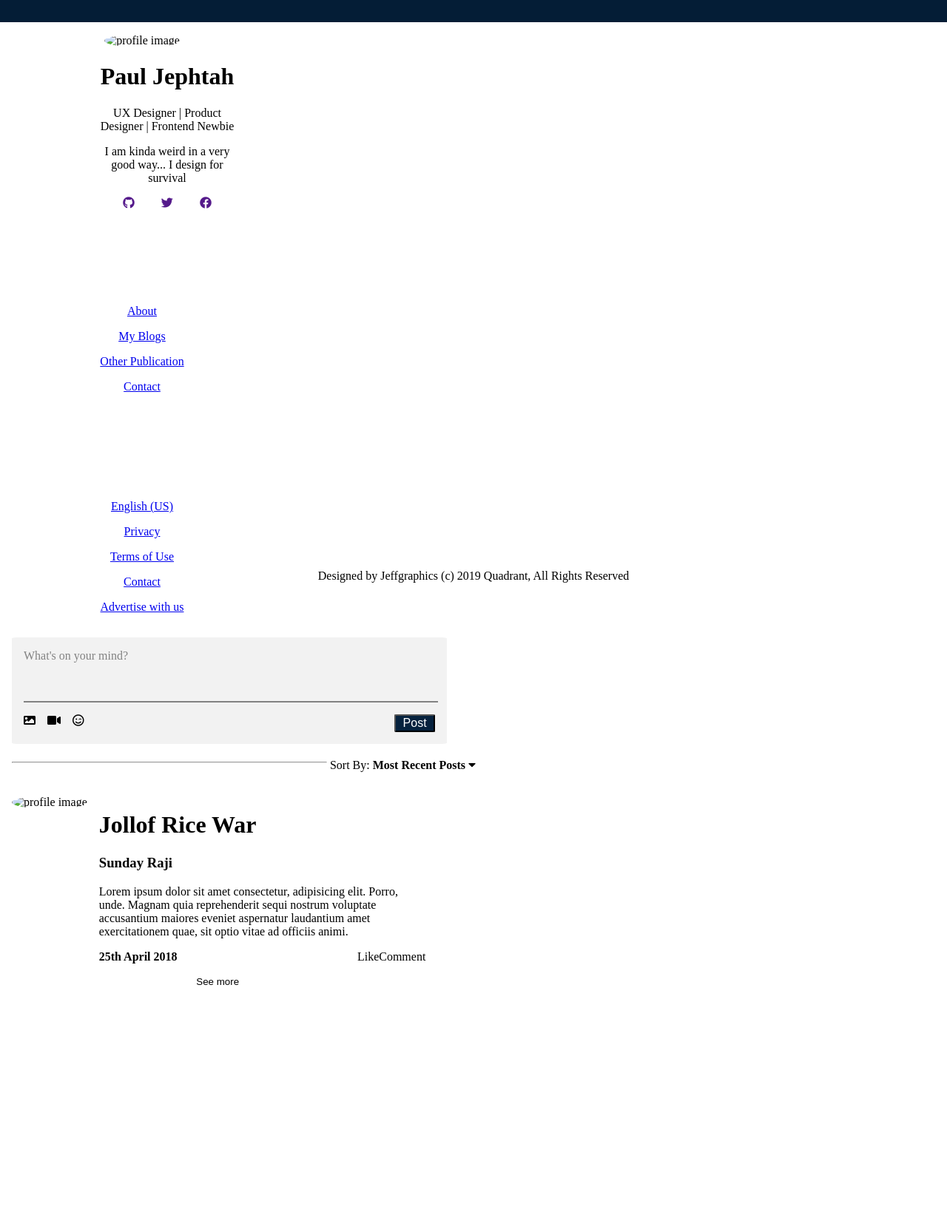
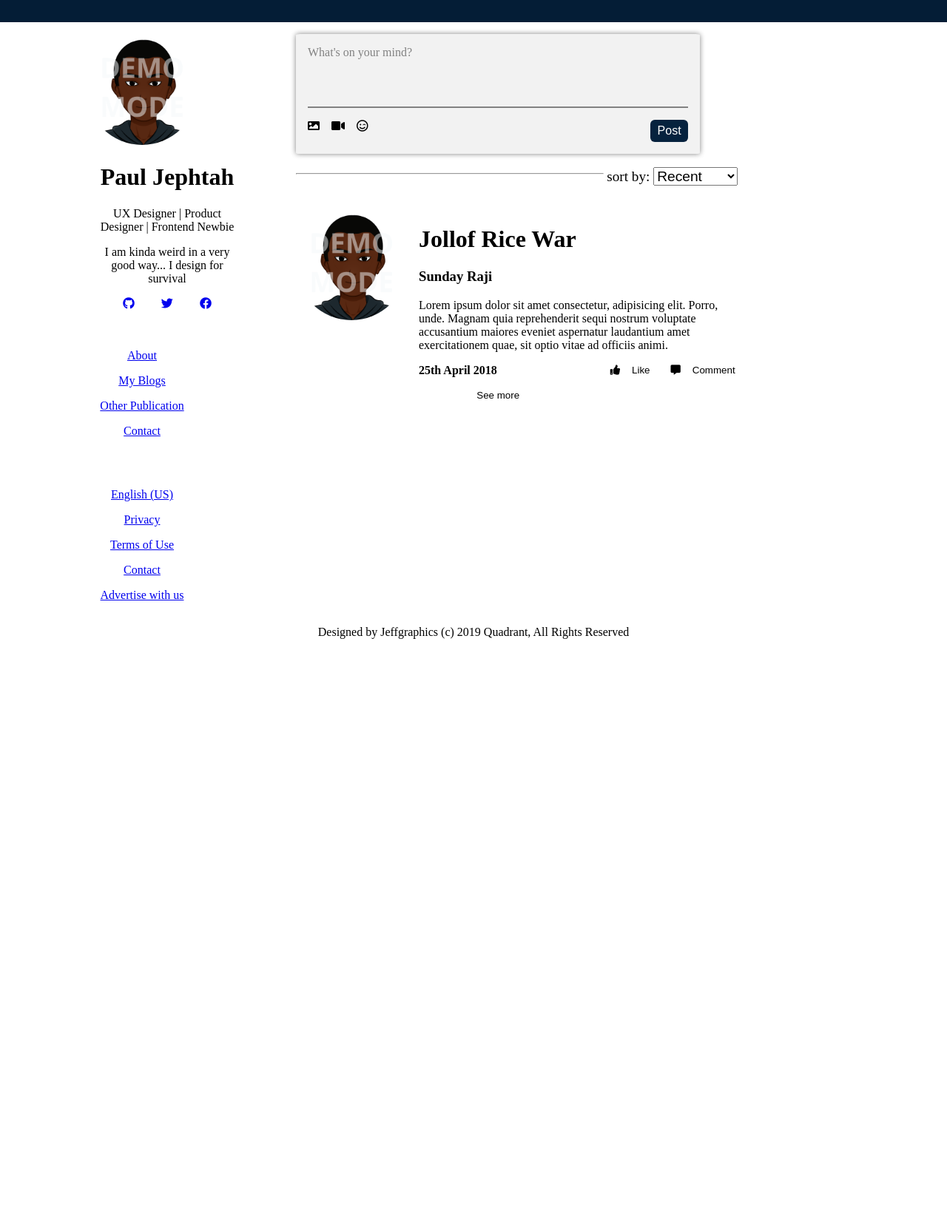
Before and after one commit to hng5-blog-task/blog-task, a PHP site: page /profile.html in a window 1280 px wide. Shown: the whole page at 74% size. After the commit the page ends 864 px from the top, so only its background shows below. Run offline with PHP 8.4, Linux system fonts and the light colour scheme; some libraries are stand-ins or nearby versions.

Commit message:
style profile page and editor page

```diff
--- a/Signup.php
+++ b/Signup.php
@@ -1,4 +1,4 @@
-<<!DOCTYPE html>
+<!DOCTYPE html>
 <html>
 <head>
     <meta charset="utf-8">
--- a/css/theme1.css
+++ b/css/theme1.css
@@ -1,24 +1,25 @@
+* {
+  box-sizing: border-box;
+}
 body {
   margin: 0px;
 }
 .header {
   height: 30px;
   width: 100%;
-    background-color: #041D36;
+  background-color: #041d36;
 }
 
 .footer {
   height: 30px;
   width: 100%;
   text-align: center;
-    position: fixed;
   bottom: 0;
   margin-bottom: 1rem;
 }
 
 .mainContainer {
   display: flex;
-    flex-wrap: wrap;
 }
 
 .sidebar {
@@ -42,7 +43,9 @@ body {
 }
 
 .profileImage {
-    border-radius: 50%
+  width: 150px;
+  height: 150px;
+  border-radius: 50%;
 }
 
 .postInput-label {
@@ -56,6 +59,8 @@ body {
   border: none;
   border-bottom: 2px solid #828282;
   margin-bottom: 1rem;
+  margin-top: 1rem;
+  font-size: 1.2rem;
 }
 .post {
   display: flex;
@@ -84,23 +89,30 @@ body {
 
 .createPost {
   width: 63%;
-    background-color: #F2F2F2;
+  background-color: #f2f2f2;
   padding: 1rem;
   border-radius: 1%;
   margin-bottom: 1rem;
+  box-shadow: 0px 0px 7px #828282;
 }
 
 .postInput-footer {
   display: flex;
   justify-content: space-between;
 }
+.sort-section * {
+  font-size: 1.2rem;
+}
 
 .postButton {
-    background-color: #06223E;
-    color: #FFF;
-    border-radius: 5%;
+  background-color: #06223e;
+  padding: 6px;
+  border: 0;
+  color: #fff;
+  border-radius: 6px;
   font-size: 1rem;
   width: 10%;
+  cursor: pointer;
 }
 
 hr {
@@ -112,16 +124,20 @@ hr {
   font-weight: 600;
 }
 
-.postFooter{
+.postFooter {
   display: flex;
-    justify-content: space-between
+  justify-content: space-between;
 }
 
 .postActions {
   display: flex;
 }
-
-.postActions:first-child {
+.postActions * {
+  background-color: transparent;
+  border: none;
+  cursor: pointer;
+}
+.postActions *:nth-child(1) {
   margin-right: 1rem;
 }
 
--- a/profile.html
+++ b/profile.html
@@ -1,12 +1,17 @@
 <!DOCTYPE html>
 <html lang="en">
   <head>
-    <meta charset="UTF-8">
-    <meta name="viewport" content="width=device-width, initial-scale=1.0">
-    <meta http-equiv="X-UA-Compatible" content="ie=edge">
+    <meta charset="UTF-8" />
+    <meta name="viewport" content="width=device-width, initial-scale=1.0" />
+    <meta http-equiv="X-UA-Compatible" content="ie=edge" />
     <title>Blog Task</title>
-    <link rel="stylesheet" href="css/theme1.css">
-    <link rel="stylesheet" href="https://use.fontawesome.com/releases/v5.8.1/css/all.css" integrity="sha384-50oBUHEmvpQ+1lW4y57PTFmhCaXp0ML5d60M1M7uH2+nqUivzIebhndOJK28anvf" crossorigin="anonymous">
+    <link rel="stylesheet" href="css/theme1.css" />
+    <link
+      rel="stylesheet"
+      href="https://use.fontawesome.com/releases/v5.8.1/css/all.css"
+      integrity="sha384-50oBUHEmvpQ+1lW4y57PTFmhCaXp0ML5d60M1M7uH2+nqUivzIebhndOJK28anvf"
+      crossorigin="anonymous"
+    />
   </head>
   <body>
     <div class="container">
@@ -15,16 +20,16 @@
         <div class="sidebar">
           <div>
             <div>
-                        <img class="profileImage" src="https://via.placeholder.com/150" alt="profile image">
+              <img class="profileImage" src="./uploads/profile.png" alt="profile image" />
             </div>
             <div class="profileInfo">
               <h1>Paul Jephtah</h1>
-                        <p>UX Designer | Product Designer | Frontend Newbie </p>
+              <p>UX Designer | Product Designer | Frontend Newbie</p>
               <span class="profileAbout">I am kinda weird in a very good way... I design for survival</span>
               <div class="socialIcons">
-                            <a href=""> <i class="fab fa-github"></i></a>
-                            <a href=""><i class="fab fa-twitter"></i></a>
-                            <a href=""><i class="fab fa-facebook"></i></a>
+                <a href="#"><i class="fab fa-github"></i></a>
+                <a href="#"><i class="fab fa-twitter"></i></a>
+                <a href="#"><i class="fab fa-facebook"></i></a>
               </div>
             </div>
           </div>
@@ -47,7 +52,7 @@
             <form action="">
               <label for="" class="postInput-label">What's on your mind?</label>
               <br />
-                        <input class="postInput" type="text" required>
+              <input class="postInput" type="text" required spellcheck="true" />
               <div class="postInput-footer">
                 <div class="postIcons">
                   <i class="fas fa-image"></i>
@@ -58,23 +63,34 @@
               </div>
             </form>
           </div>
-                <div>
-                    <hr>
-                    <span> Sort By: <span class="sort">Most Recent Posts <i class="fas fa-caret-down"></i> </span></span>
+          <div class="sort-section">
+            <hr />
+            <span>
+              sort by:
+              <select name="sort" id="sort">
+                <option value="1">Recent</option>
+                <option value="2">Trending</option>
+                <option value="3">Old to new</option>
+              </select></span
+            >
           </div>
           <div class="post">
             <div>
-                        <img class="profileImage" src="https://via.placeholder.com/150" alt="profile image">
+              <img class="profileImage" src="./uploads/profile.png" alt="profile image" />
             </div>
             <div class="postDetails">
               <h1>Jollof Rice War</h1>
               <h3>Sunday Raji</h3>
-                        <p>Lorem ipsum dolor sit amet consectetur, adipisicing elit. Porro, unde. Magnam quia reprehenderit sequi nostrum voluptate accusantium maiores eveniet aspernatur laudantium amet exercitationem quae, sit optio vitae ad officiis animi.</p>
+              <p>
+                Lorem ipsum dolor sit amet consectetur, adipisicing elit. Porro, unde. Magnam quia reprehenderit sequi
+                nostrum voluptate accusantium maiores eveniet aspernatur laudantium amet exercitationem quae, sit optio
+                vitae ad officiis animi.
+              </p>
               <div class="postFooter">
                 <div class="postDate">25th April 2018</div>
-                            <div class=postActions>
-                                <div>Like</div>
-                                <div>Comment</div>
+                <div class="postActions">
+                  <button><i class="fas fa-thumbs-up"></i>Like</buton>
+                  <button><i class="fas fa-comment-alt"></i>Comment</button>
                 </div>
               </div>
             </div>
```
Also changed, not shown: editor.html (+45 -10 lines), uploads/profile.png (added). Lines whose indentation alone changed are shown as unchanged.
